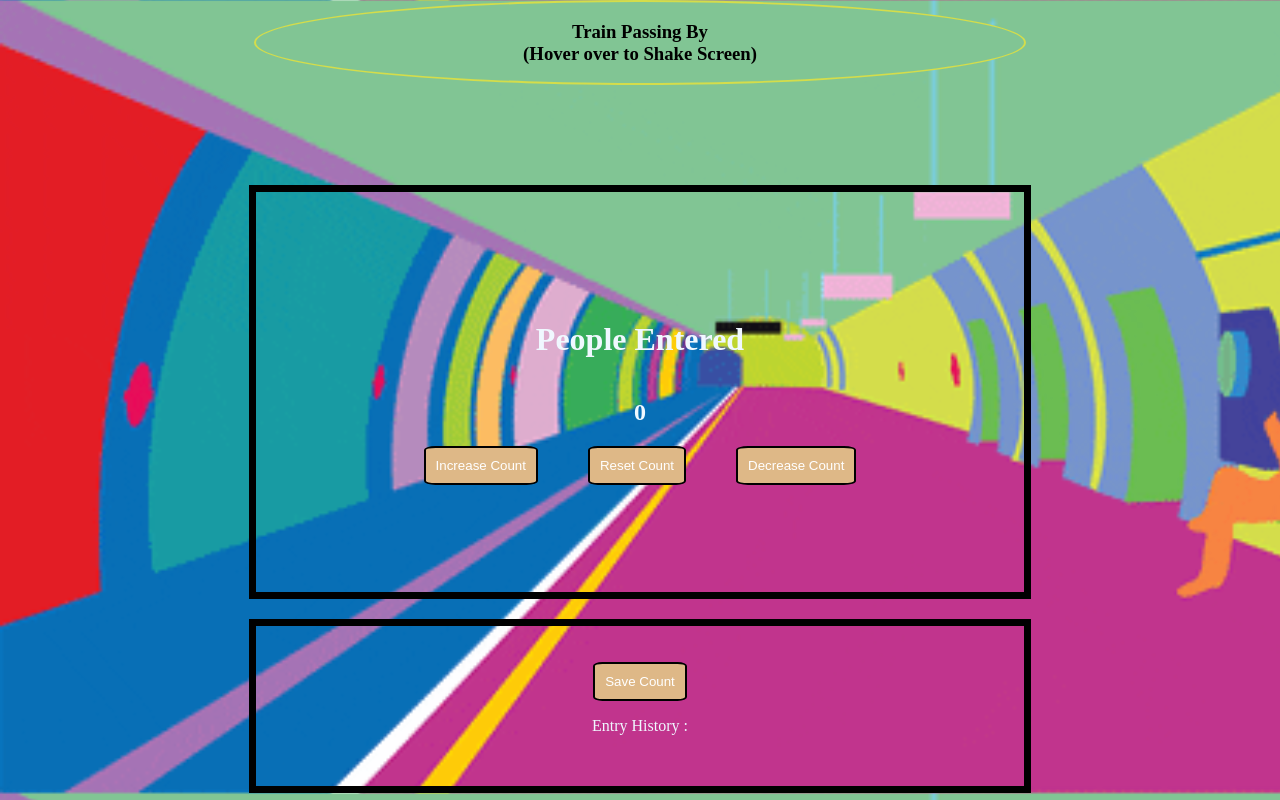
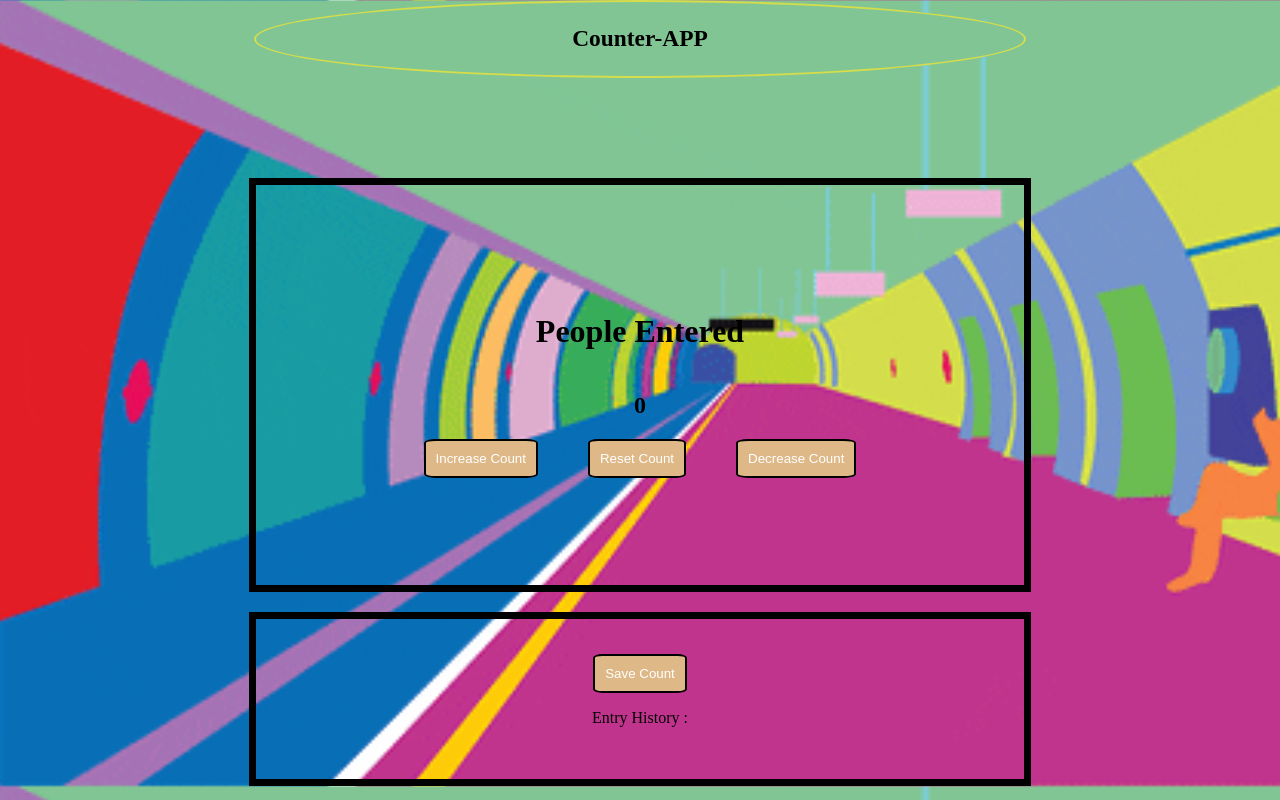
Before and after one commit to CharlesBabia/Counter-App, a plain HTML site: page index.html in a window 1280 px wide. Drawn offline with Linux system fonts and the light colour scheme.

Commit message:
last nagyud

```diff
--- a/index.css
+++ b/index.css
@@ -4,7 +4,7 @@ body{
     align-items: center;
     background-image: url(train.gif);
     background-size: cover;
-    color: aliceblue;
+    color: black;
     margin: 0px;
 }
 
@@ -56,7 +56,8 @@ button:hover{
     color: black;
     border: 2px solid #D4DD4B;
     border-radius: 100%;
+    font-size: 20px;
 }
 .shake:hover{
-    display: none;
+    font-size: 30px;
 }
--- a/index.html
+++ b/index.html
@@ -7,7 +7,7 @@
     <title>Counter App</title>
 </head>
 <body>
-    <div class="shake"><h3>Train Passing By<br>(Hover over to Shake Screen)</h3></div>
+    <div class="shake"><h3><strong>Counter-APP</strong></h3></div>
     <div class="counter">
     <h1>People Entered</h1>
     <h2 id="count-el">0</h2>
```
